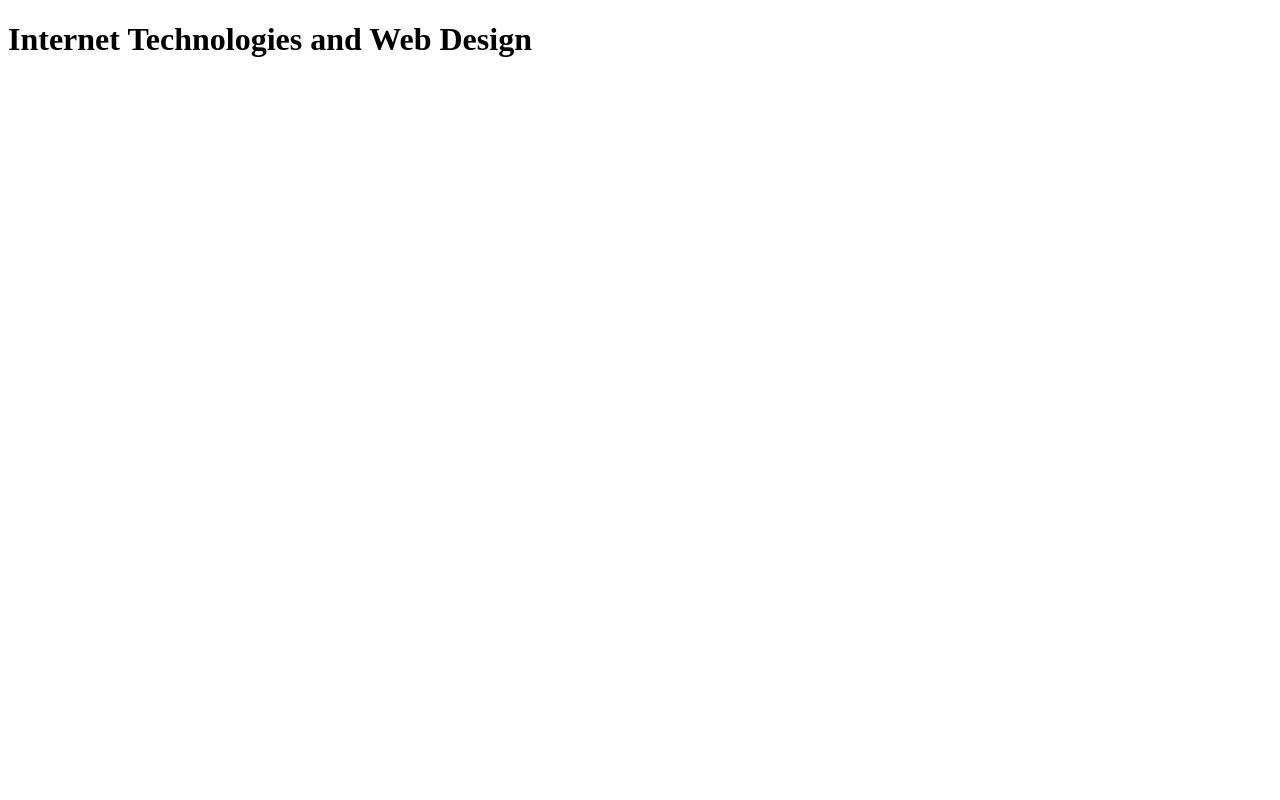
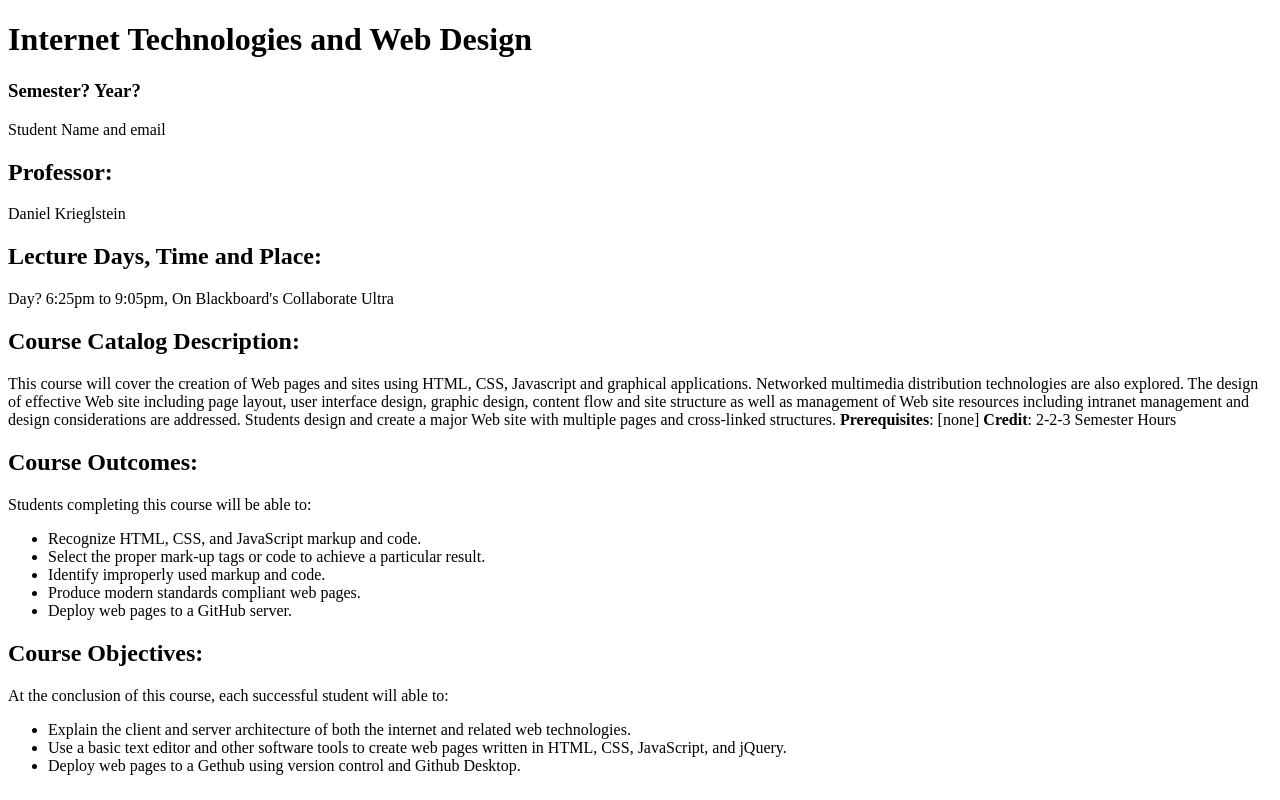
Before and after one commit to rperry7/webdev_lab2, a plain HTML site: page index.html in a window 1280 px wide. Drawn offline with Linux system fonts and the light colour scheme.

Commit message:
Update index.html

```diff
--- a/index.html
+++ b/index.html
@@ -8,5 +8,29 @@
 </head>
 <body>
 <h1> Internet Technologies and Web Design </h1>
+<h3>Semester? Year?</h3>
+  <p>Student Name and email</p>
+  <h2>Professor:</h2>
+  <p>Daniel Krieglstein</p>
+  <h2>Lecture Days, Time and Place:</h2>
+  <p>Day? 6:25pm to 9:05pm, On Blackboard's Collaborate Ultra</p>
+  <h2>Course Catalog Description:</h2>
+  <p>This course will cover the creation of Web pages and sites using HTML, CSS, Javascript and graphical applications. Networked multimedia distribution technologies are also explored. The design of effective Web site including page layout, user interface design, graphic design, content flow and site structure as well as management of Web site resources including intranet management and design considerations are addressed. Students design and create a major Web site with multiple pages and cross-linked structures. <strong>Prerequisites</strong>: [none] <strong>Credit</strong>: 2-2-3 Semester Hours</p>
+  <h2>Course Outcomes:</h2>
+  <p>Students completing this course will be able to:</p>
+  <ul>
+    <li>Recognize HTML, CSS, and JavaScript markup and code.</li>
+    <li>Select the proper mark-up tags or code to achieve a particular result.</li>
+    <li>Identify improperly used markup and code.</li>
+    <li>Produce modern standards compliant web pages.</li>
+    <li>Deploy web pages to a GitHub server.</li>
+  </ul>
+  <h2>Course Objectives:</h2>
+  <p>At the conclusion of this course, each successful student will able to:</p>
+  <ul>
+    <li>Explain the client and server architecture of both the internet and related web technologies.</li>
+    <li>Use a basic text editor and other software tools to create web pages written in HTML, CSS, JavaScript, and jQuery.</li>
+    <li>Deploy web pages to a Gethub using version control and Github Desktop.</li>
+  </ul>
 </body>
 </html>
```
